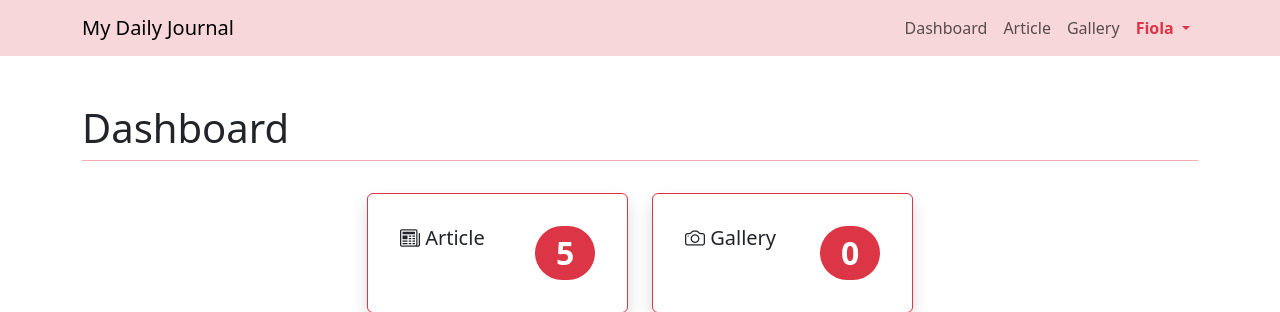
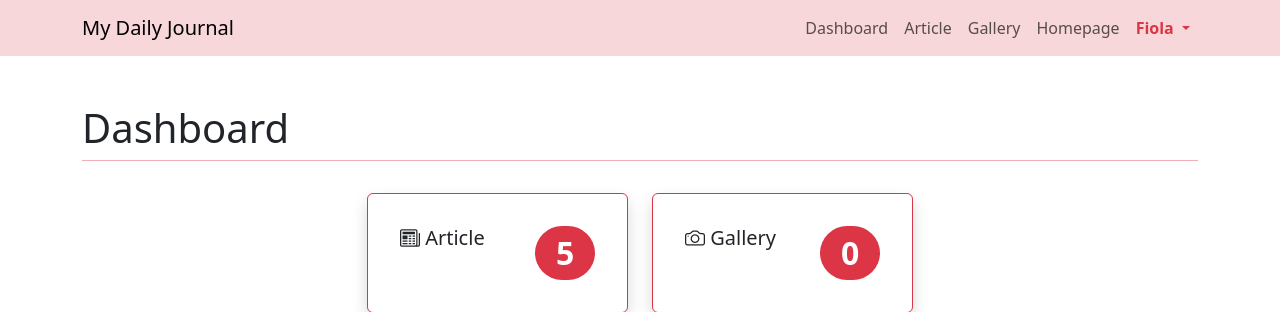
Before and after one commit to Yolaaapm/dailyjournal, a PHP site: page /admin.php in a window 1280 px wide. Shown: the top 312 px of the page. Run offline with PHP 8.4, Linux system fonts and the light colour scheme; a user stored in the database is signed in; data comes from the database, SQL or seed files in the repository; data that the repository does not hold is empty.

Commit message:
ubah td pada tbody href gallery data

```diff
--- a/admin.php
+++ b/admin.php
@@ -70,6 +70,9 @@ if (!isset($_SESSION['username'])) {
             <li class="nav-item">
                 <a class="nav-link" href="admin.php?page=gallery">Gallery</a>
             </li>
+            <li class="nav-item">
+                <a class="nav-link" href="admin.php?page=homepage">Homepage</a>
+            </li>
             <li class="nav-item dropdown">
                 <a class="nav-link dropdown-toggle text-danger fw-bold" href="#" role="button" data-bs-toggle="dropdown" aria-expanded="false">
                     <?= $_SESSION['username']?>
--- a/gallery_data.php
+++ b/gallery_data.php
@@ -41,7 +41,7 @@
                             <td>
                                 <a href="#" title="edit" class="badge rounded-pill text-bg-success" data-bs-toggle="modal" data-bs-target="#modalEdit<?= $row["id"] ?>"><i class="bi bi-pencil"></i></a>
                                 <a href="#" title="delete" class="badge rounded-pill text-bg-danger" data-bs-toggle="modal" data-bs-target="#modalHapus<?= $row["id"] ?>"><i class="bi bi-x-circle"></i></a>
-
+                            </td>
                                 <!-- Awal Modal Edit -->
 <div class="modal fade" id="modalEdit<?= $row["id"] ?>" data-bs-backdrop="static" data-bs-keyboard="false" tabindex="-1" aria-labelledby="staticBackdropLabel" aria-hidden="true">
     <div class="modal-dialog">
```
